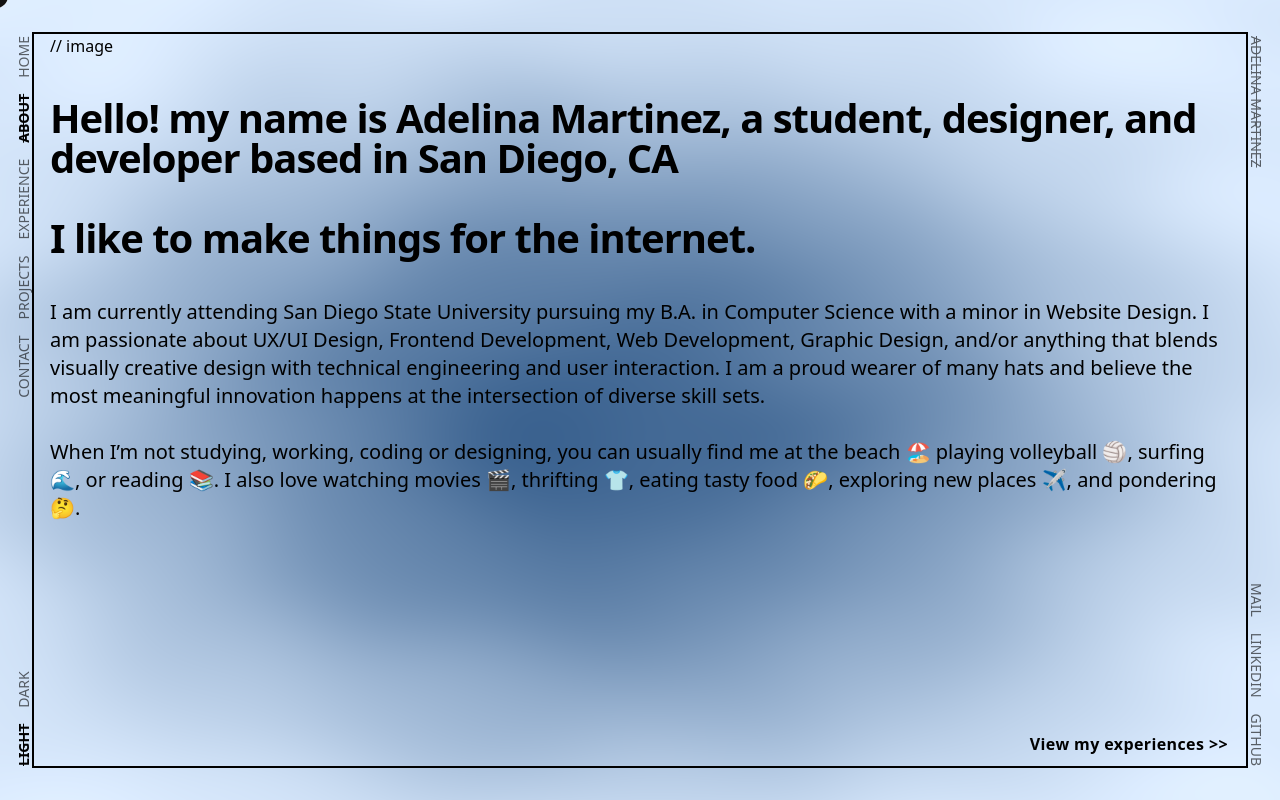
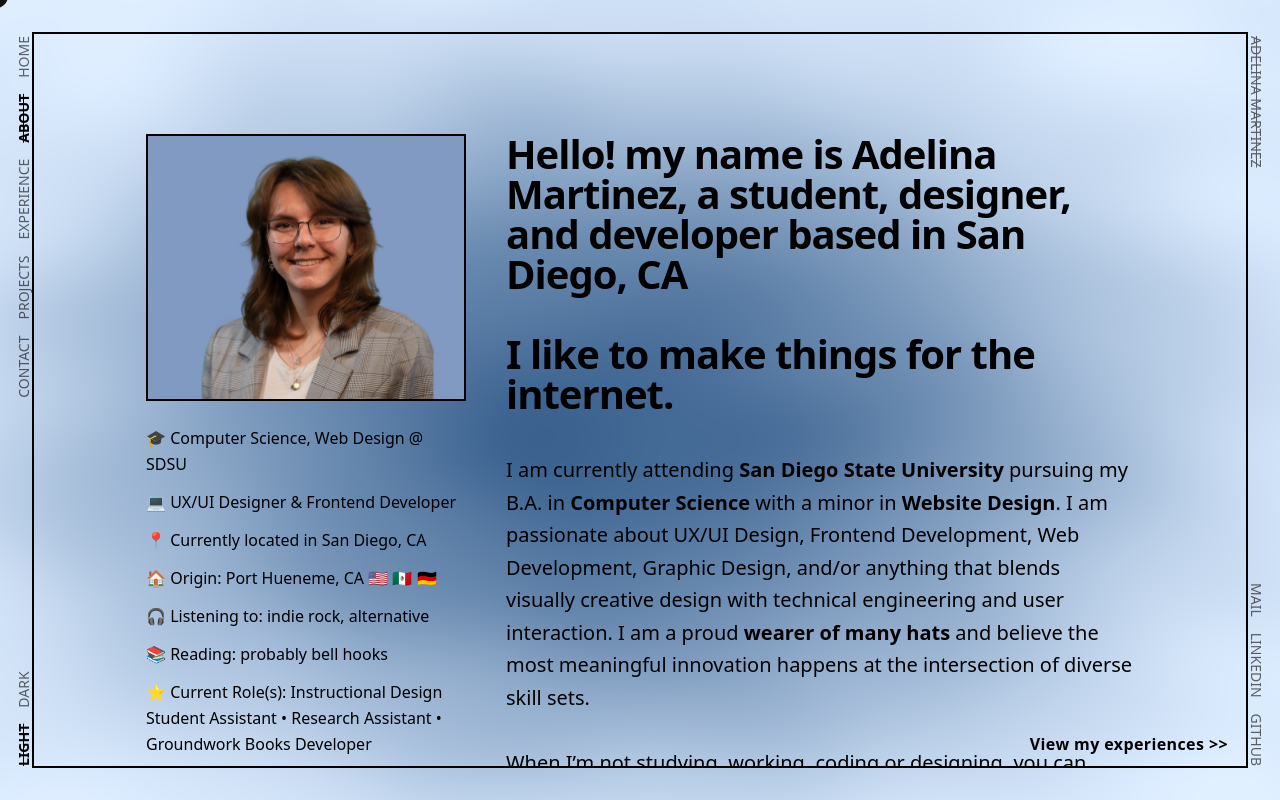
Before and after one commit to Adelina805/adelina-portfolio, a Next.js app: page /about in a window 1280 px wide. Built offline with nearby package versions, Linux system fonts and the light colour scheme.

Commit message:
improvements

```diff
--- a/src/app/about/page.tsx
+++ b/src/app/about/page.tsx
@@ -2,28 +2,66 @@ import NextButton from "../NextButton";
 
 export default function AboutPage() {
   return (
-    <section className="relative h-full px-4 flex flex-col">
+    <section
+      className="
+        relative h-full px-4 pt-10 md:pt-25 flex flex-col md:flex-row gap-10 max-w-255 mx-auto
+      "
+    >
+      {/* LEFT COLUMN */}
+      <div className="w-full md:w-[20rem] flex flex-col shrink-0">
 
-    {/* left column */}
-    // image
+        {/* IMAGE (10:12 aspect, fills container) */}
+        <div className="aspect-12/10 w-full overflow-hidden border-2">
+        <img src="/AdelinaM1.png" className="w-full object-fill" />
+        </div>
 
-    {/* right column */}
-    <h1 className="mt-10 font-bold tracking-tight leading-none text-[clamp(2rem,5vw,2.5rem)]">
-      Hello! my name is Adelina Martinez, a student, designer, and developer based in San Diego, CA
+        {/* QUICK INFO */}
+        <div className="mt-6 text-[1rem] leading-relaxed space-y-3">
+          <div>🎓 Computer Science, Web Design @ SDSU</div>
+          <div>💻 UX/UI Designer & Frontend Developer</div>
+          <div>📍 Currently located in San Diego, CA</div>
+          <div>🏠 Origin: Port Hueneme, CA 🇺🇸 🇲🇽 🇩🇪</div>
+          <div>🎧 Listening to: indie rock, alternative</div>
+          <div>📚 Reading: probably bell hooks</div>
+          <div>
+            ⭐ Current Role(s): Instructional Design Student Assistant •
+            Research Assistant • Groundwork Books Developer
+          </div>
+        </div>
+      </div>
+
+      {/* RIGHT COLUMN */}
+      <div className="flex flex-col md:min-w-[20rem] md:max-w-[40.4rem]">
+        <h1 className="font-bold tracking-tight leading-none text-[clamp(2rem,5vw,2.5rem)]">
+          Hello! my name is Adelina Martinez, a student, designer, and developer
+          based in San Diego, CA
         </h1>
 
         <h1 className="mt-10 font-bold tracking-tight leading-none text-[clamp(2rem,5vw,2.5rem)]">
           I like to make things for the internet.
         </h1>
 
-    <p className="mt-10 mx-auto text-xl">
-      I am currently attending San Diego State University pursuing my B.A. in Computer Science with a minor in Website Design. I am passionate about UX/UI Design, Frontend Development, Web Development, Graphic Design, and/or anything that blends visually creative design with technical engineering and user interaction. I am a proud wearer of many hats and believe the most meaningful innovation happens at the intersection of diverse skill sets.
+        <p className="mt-10 text-xl leading-relaxed">
+          I am currently attending <strong>San Diego State University</strong>{" "}
+          pursuing my B.A. in <strong>Computer Science</strong> with a minor in{" "}
+          <strong>Website Design</strong>. I am passionate about UX/UI Design,
+          Frontend Development, Web Development, Graphic Design, and/or anything
+          that blends visually creative design with technical engineering and
+          user interaction. I am a proud <strong>wearer of many hats</strong> and
+          believe the most meaningful innovation happens at the intersection of
+          diverse skill sets.
           <br />
           <br />
-      When I’m not studying, working, coding or designing, you can usually find me at the beach 🏖️ playing volleyball 🏐, surfing 🌊, or reading 📚. I also love watching movies 🎬, thrifting 👕, eating tasty food 🌮, exploring new places ✈️, and pondering 🤔.
+          When I’m not studying, working, coding or designing, you can usually
+          find me at the beach 🏖️ playing volleyball 🏐, surfing 🌊, or reading 📚.
+          I also love watching movies 🎬, thrifting 👕, eating tasty food 🌮,
+          exploring new places ✈️, and pondering 🤔.
         </p>
 
+        <div className="mt-10">
           <NextButton href="/experience" label="View my experiences >>" />
+        </div>
+      </div>
     </section>
   );
 }
```
Lines whose indentation alone changed are shown as unchanged.
